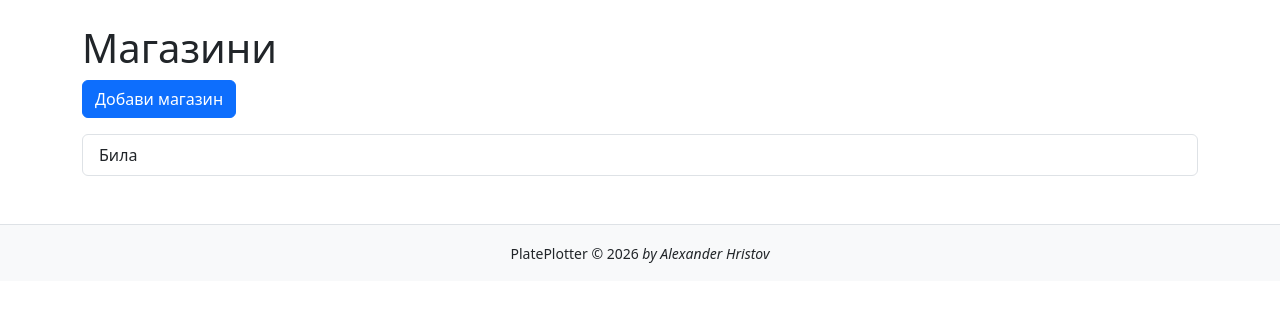
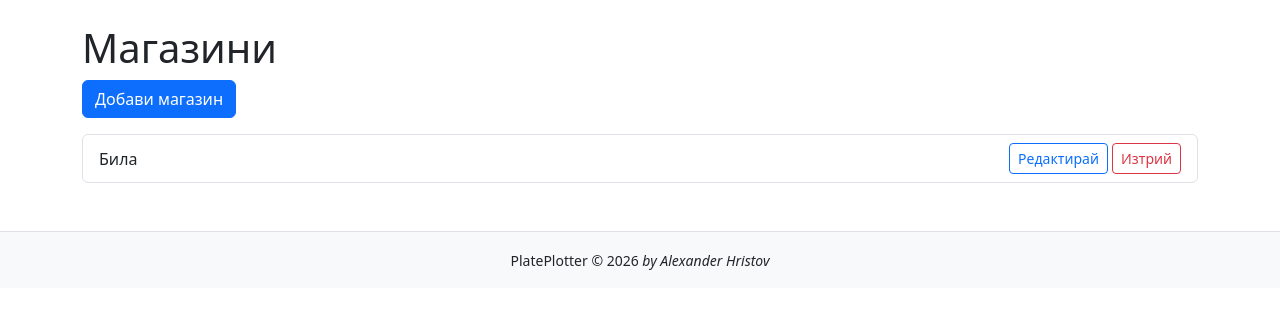
Before and after one commit to AlexanderHrHristov/plate-plotter-django, a Django app: page /stores/ in a window 1280 px wide. Shown: the part 56-365 px from the top of the page. Run offline with Django 5.2, Linux system fonts and the light colour scheme; data comes from the database, SQL or seed files in the repository; both versions use the stored data as it was after the commit.

Commit message:
Implement Store CRUD

```diff
--- a/inventory/models.py
+++ b/inventory/models.py
@@ -1,7 +1,14 @@
 from django.db import models
 
 class Store(models.Model):
-    name = models.CharField(max_length=30, unique=True)
+    name = models.CharField(
+        max_length=30,
+        verbose_name='Име',
+        unique=True,
+        error_messages={
+        'unique': 'Вече съществува магазин с това име.'
+    }
+    )
 
     def __str__(self):
         return self.name
--- a/inventory/urls.py
+++ b/inventory/urls.py
@@ -1,7 +1,9 @@
 from django.urls import path
-from .views import StoreCreateView, StoreListView
+from .views import StoreCreateView, StoreListView, StoreUpdateView, StoreDeleteView
 
 urlpatterns = [
     path('stores/', StoreListView.as_view(), name='store-list'),
     path('stores/add/', StoreCreateView.as_view(), name='store-add'),
+    path('stores/<int:pk>/edit/', StoreUpdateView.as_view(), name='store-edit'),
+    path('stores/<int:pk>/delete/', StoreDeleteView.as_view(), name='store-delete'),
 ]
--- a/inventory/views.py
+++ b/inventory/views.py
@@ -1,5 +1,5 @@
 from django.urls import reverse_lazy
-from django.views.generic import CreateView, ListView
+from django.views.generic import CreateView, ListView, UpdateView, DeleteView
 
 
 from .models import Store
@@ -18,3 +18,16 @@ class StoreListView(ListView):
     model = Store
     template_name = 'inventory/store_list.html'
     context_object_name = 'stores'
+
+
+class StoreUpdateView(UpdateView):
+    model = Store
+    form_class = StoreForm
+    template_name = 'inventory/store_form.html'
+    success_url = reverse_lazy('store-list')
+
+
+class StoreDeleteView(DeleteView):
+    model = Store
+    template_name = 'inventory/store_delete.html'
+    success_url = reverse_lazy('store-list')
--- a/templates/inventory/store_list.html
+++ b/templates/inventory/store_list.html
@@ -1,14 +1,37 @@
-{% extends 'base.html' %} {% block title %}Магазини | PlatePlotter{% endblock %}
+{% extends 'base.html' %}
+
+{% block title %}Магазини | PlatePlotter{% endblock %}
+
 {% block content %}
 <h1>Магазини</h1>
 
-<a href="{% url 'store-add' %}" class="btn btn-primary"> Добави магазин </a>
+<a href="{% url 'store-add' %}" class="btn btn-primary mb-3">
+    Добави магазин
+</a>
 
-<ul class="list-group mt-3">
-  {% for store in stores %}
-  <li class="list-group-item">{{ store.name }}</li>
-  {% empty %}
-  <li class="list-group-item">Все още няма добавени магазини.</li>
-  {% endfor %}
+<ul class="list-group">
+    {% for store in stores %}
+        <li class="list-group-item d-flex justify-content-between align-items-center">
+
+            <span>{{ store.name }}</span>
+
+            <div>
+                <a href="{% url 'store-edit' store.pk %}"
+                   class="btn btn-outline-primary btn-sm">
+                    Редактирай
+                </a>
+
+                <a href="{% url 'store-delete' store.pk %}"
+                   class="btn btn-outline-danger btn-sm">
+                    Изтрий
+                </a>
+            </div>
+
+        </li>
+    {% empty %}
+        <li class="list-group-item">
+            Все още няма добавени магазини.
+        </li>
+    {% endfor %}
 </ul>
 {% endblock %}
```
Also changed, not shown: templates/inventory/store_delete.html (added, +21 -0 lines), templates/inventory/store_form.html (added, +13 -0 lines), db.sqlite3, inventory/migrations/0004_alter_store_name.py (added).
